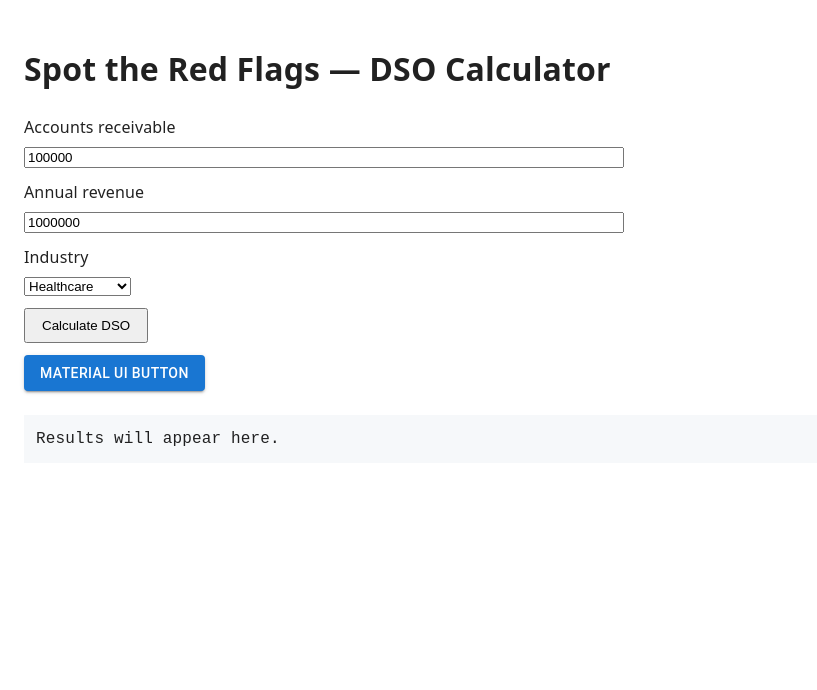
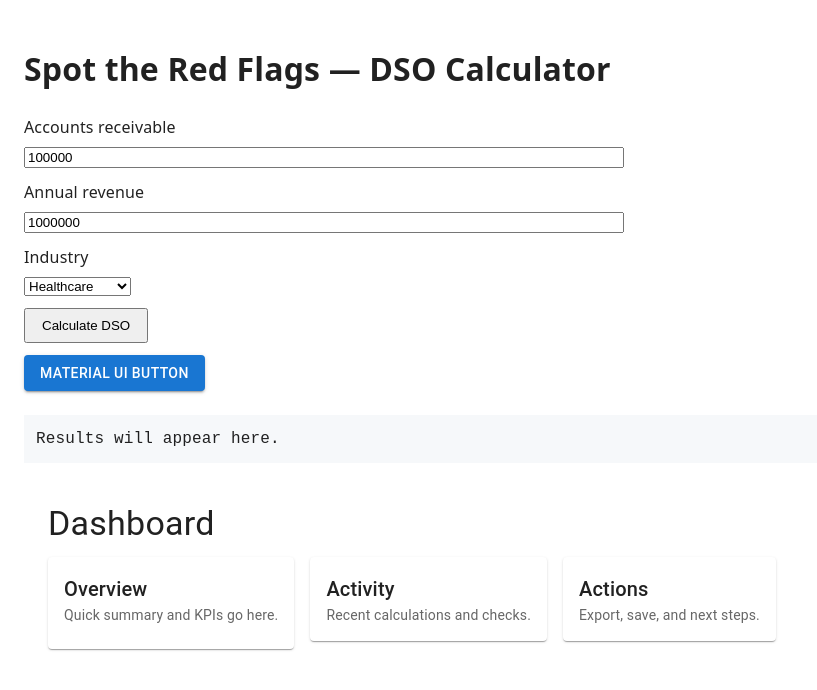
Before and after one commit to sophielarykaplan-tech/Fraud-Finder-v1, a React (Vite) app in the folder Frontend/: page / in a window 1280 px wide. Shown: the top 690 px of the page, without its empty margins (0-817 px from the left). Built offline with nearby package versions, Linux system fonts and the light colour scheme; the HTML template or start-up script is replaced by a standard one.

Commit message:
feat(frontend): render Dashboard in App

```diff
--- a/Frontend/src/App.jsx
+++ b/Frontend/src/App.jsx
@@ -1,5 +1,6 @@
 import React, { useState } from "react";
 import Button from '@mui/material/Button';
+import Dashboard from './components/Dashboard';
 import CssBaseline from '@mui/material/CssBaseline';
 import { ThemeProvider, createTheme } from '@mui/material/styles';
 
@@ -85,6 +86,9 @@ export default function App() {
       <pre style={{ marginTop: 24, background: "#f6f8fa", padding: 12 }}>
         {result ? JSON.stringify(result, null, 2) : "Results will appear here."}
       </pre>
+
+      {/* Simple integration: render Dashboard below the calculator */}
+      <Dashboard />
       </div>
     </ThemeProvider>
   );
```
